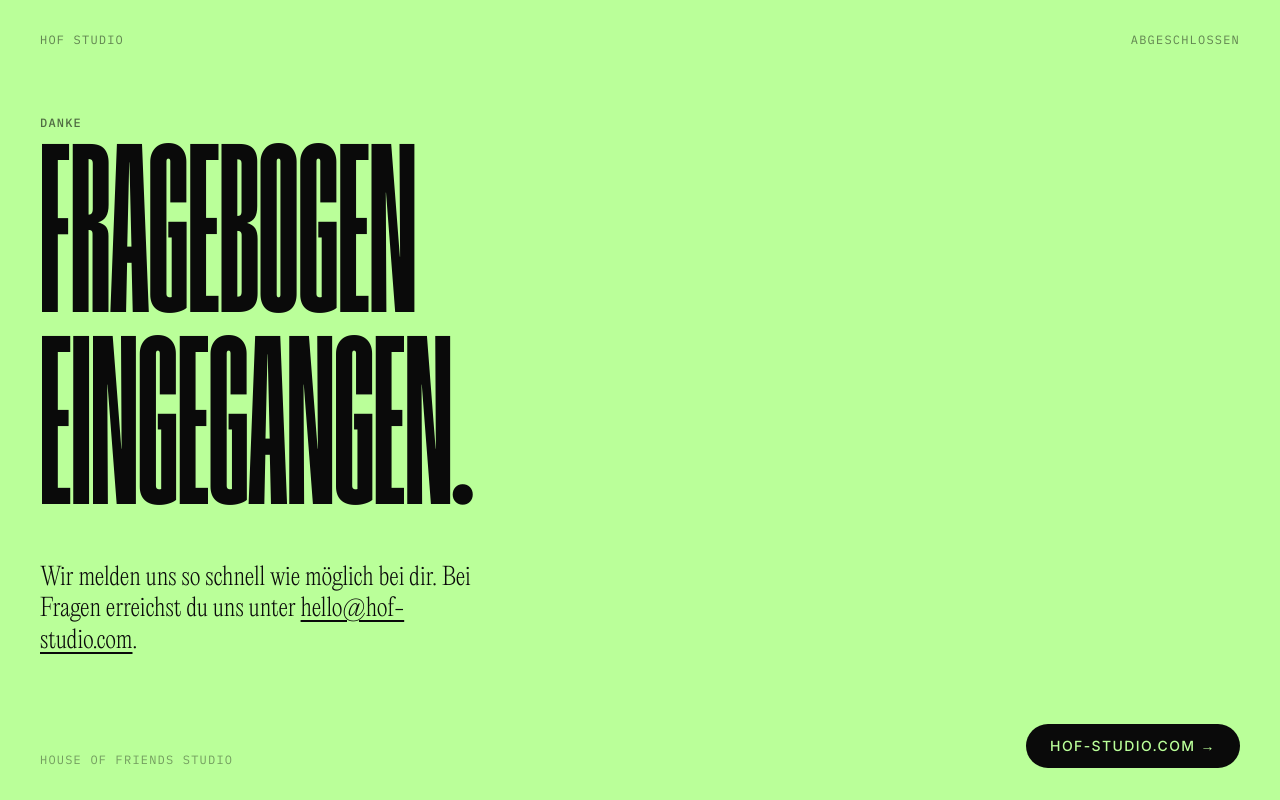
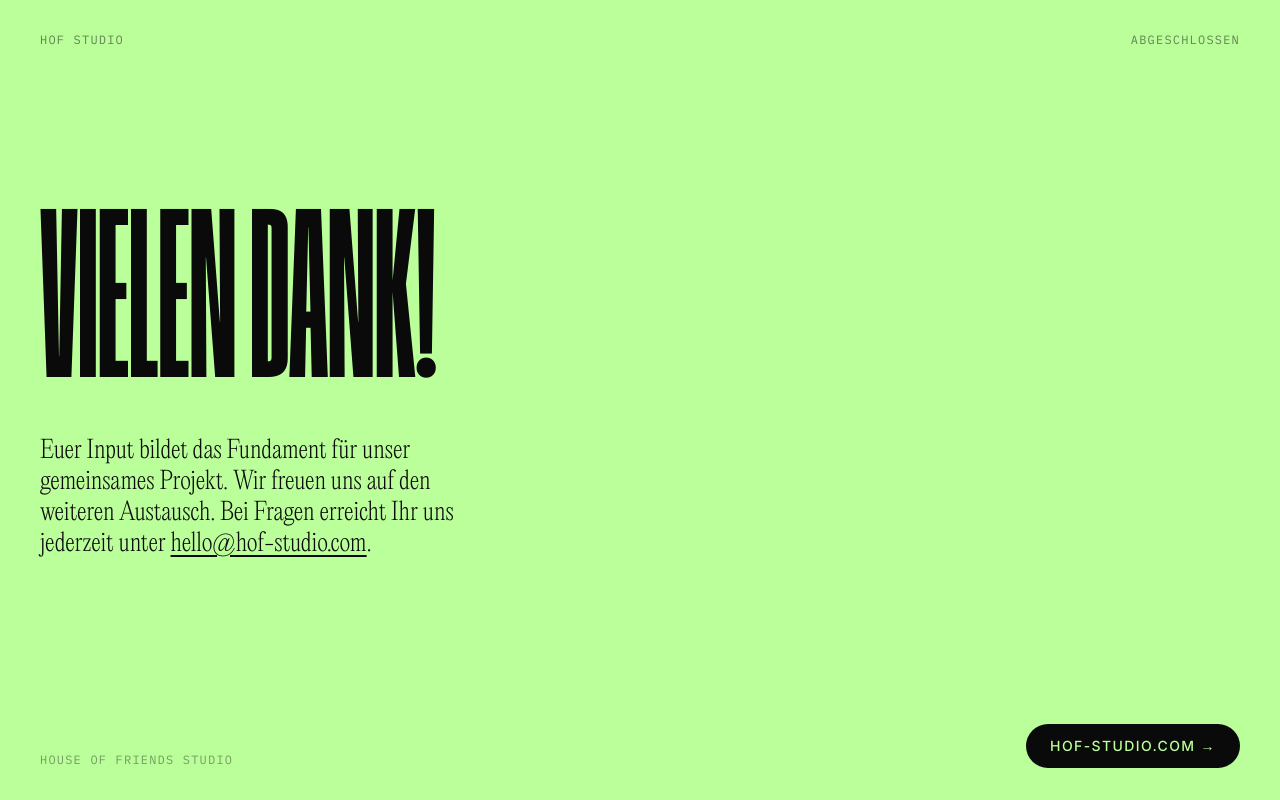
Before and after one commit to DanielSon33/hofquestionnaire, a React (Vite) app in the folder hof-questionnaire/: page /survey/1/danke in a window 1280 px wide. Built offline with nearby package versions, Linux system fonts and the light colour scheme; no server answers; a web font is replaced by a local one.

Commit message:
fix: update thank you page copy, remove eyebrow

```diff
--- a/hof-questionnaire/src/pages/ThankYouPage.jsx
+++ b/hof-questionnaire/src/pages/ThankYouPage.jsx
@@ -9,12 +9,11 @@ export default function ThankYouPage() {
 
       {/* Center */}
       <div className="max-w-2xl">
-        <p className="hof-label mb-4">Danke</p>
         <h1 className="font-display text-6xl font-black uppercase leading-none text-ink md:text-8xl" style={{letterSpacing: 0}}>
-          Fragebogen<br />eingegangen.
+          Vielen Dank!
         </h1>
         <p className="survey-description font-body mt-8 max-w-md">
-          Wir melden uns so schnell wie möglich bei dir. Bei Fragen erreichst du uns unter{' '}
+          Euer Input bildet das Fundament für unser gemeinsames Projekt. Wir freuen uns auf den weiteren Austausch. Bei Fragen erreicht Ihr uns jederzeit unter{' '}
           <a href="mailto:hello@hof-studio.com" className="underline underline-offset-4 hover:text-ink">
             hello@hof-studio.com
           </a>
```
